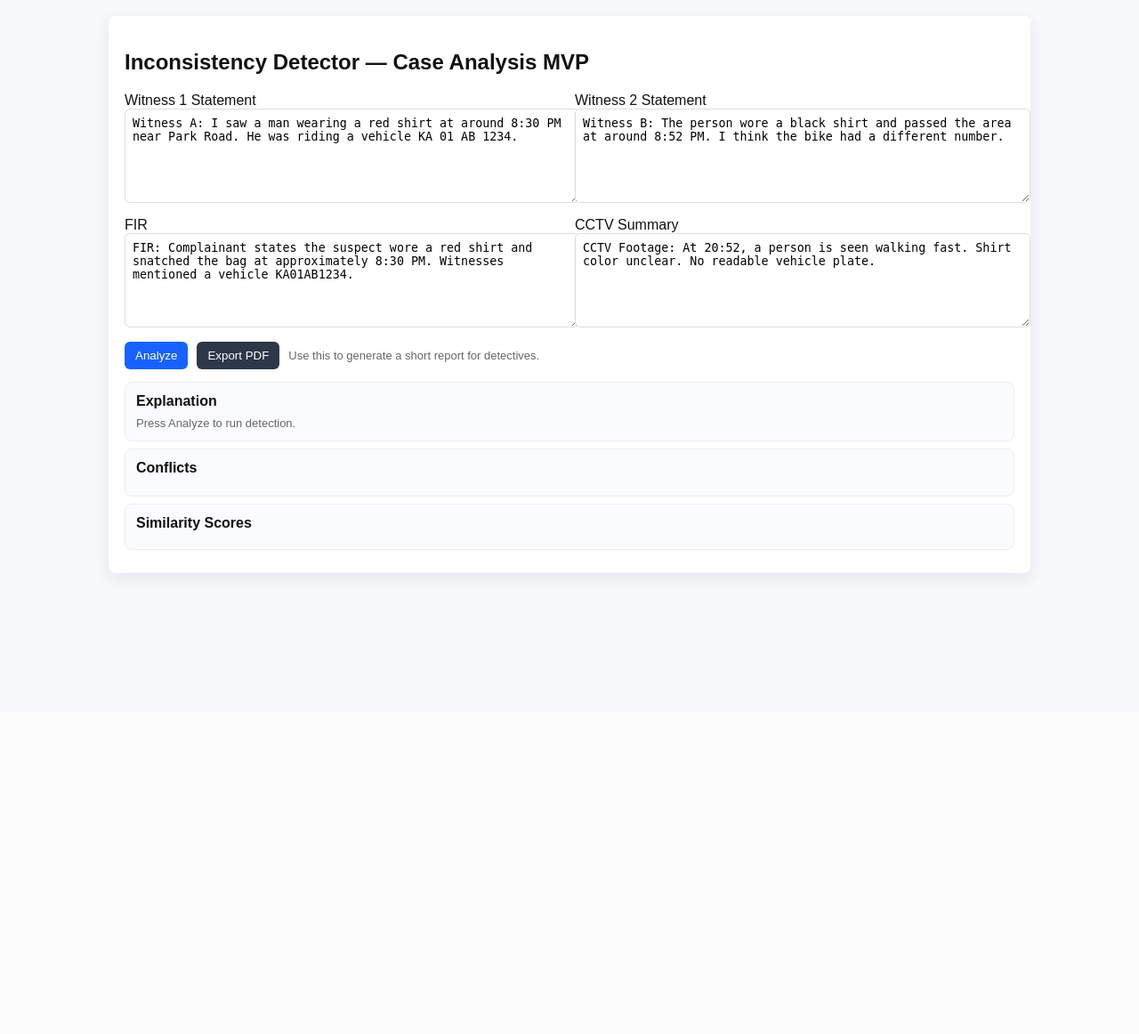
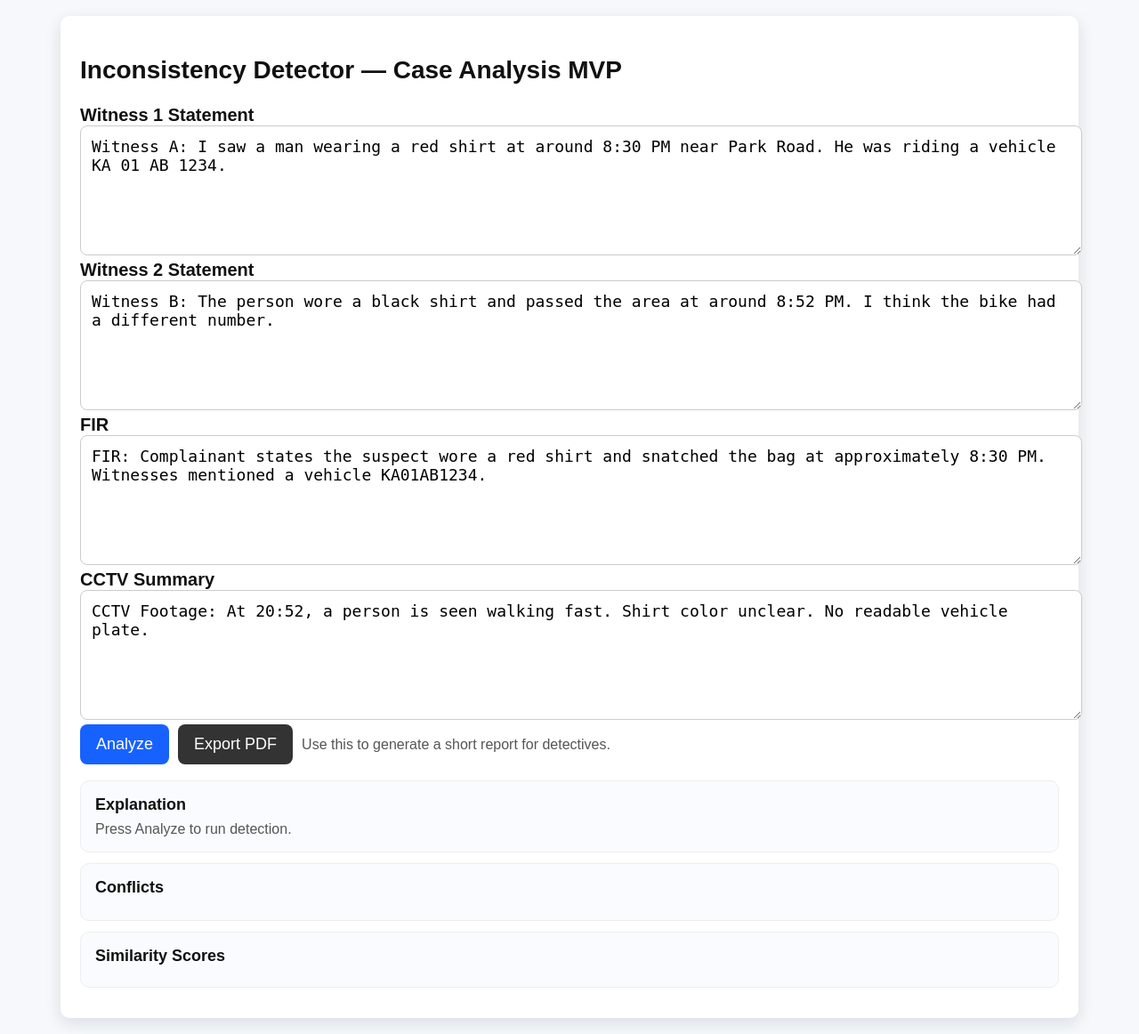
Before and after one commit to Manoj-Sk21/Inconsistency_Detector, a Flask app: page / in a window 1280 px wide. Shown: the whole page at 89% size. Before the commit the page ends 654 px from the top, so only its background shows below. Run offline with Flask 3, Linux system fonts and the light colour scheme.

Commit message:
updated index.html and added extra styling for better UI

```diff
--- a/templates/index.html
+++ b/templates/index.html
@@ -4,25 +4,104 @@
   <meta charset="utf-8" />
   <title>Inconsistency Detector — Demo</title>
   <style>
-    body { font-family: Arial, sans-serif; margin: 18px; background:#f6f8fb; color:#111; }
-    .container { max-width: 1000px; margin: 0 auto; background: #fff; padding: 18px; border-radius:8px; box-shadow: 0 6px 18px rgba(20,30,50,0.08); }
-    textarea { width:100%; height:88px; padding:8px; border-radius:6px; border:1px solid #ddd; resize:vertical; }
-    .row { display:flex; gap:12px; align-items:flex-start; margin-bottom:12px; }
-    .col { flex:1; min-width:180px; }
-    button { background:#1762ff; color:white; border:0; padding:8px 12px; border-radius:6px; cursor:pointer; }
-    button.secondary { background:#2d3748; }
-    .results { margin-top:14px; }
-    .card { background:#fafbff; padding:12px; border-radius:8px; border:1px solid #eee; margin-bottom:8px; }
-    .badge { display:inline-block; padding:6px 8px; border-radius:999px; font-weight:600; font-size:13px; color:white; margin-right:6px; }
-    .badge.high { background:#e53935; }   /* red */
-    .badge.medium { background:#f59e0b; } /* yellow/orange */
-    .badge.low { background:#10b981; }    /* green */
-    .top-panel { display:flex; gap:12px; margin-bottom:12px; }
-    .top-card { flex:1; padding:12px; border-radius:8px; background:linear-gradient(180deg,#fff,#f7fbff); border:1px solid #e6eefc; }
-    .finding { padding:10px; border-radius:6px; background:#fff; border:1px solid #eee; margin-bottom:8px; }
-    .small { font-size:13px; color:#666; }
-    pre { background:#0f1724; color:#e6eefc; padding:10px; border-radius:6px; overflow:auto; max-height:320px; }
-  </style>
+  body {
+    font-family: Arial, sans-serif;
+    margin: 18px;
+    background:#f6f8fb;
+    color:#111;
+    font-size: 18px;   /* increased base font */
+  }
+
+  .container {
+    max-width: 1100px;
+    margin: 0 auto;
+    background: #fff;
+    padding: 22px;
+    border-radius:10px;
+    box-shadow: 0 6px 18px rgba(20,30,50,0.12);
+  }
+
+  h2 { font-size: 28px; }
+
+  label { font-size: 20px; font-weight: 600; }
+
+  textarea {
+    width:100%;
+    height:120px;
+    padding:12px;
+    border-radius:8px;
+    border:1px solid #ccc;
+    resize:vertical;
+    font-size: 18px;        /* bigger text */
+  }
+
+  button {
+    background:#1762ff;
+    color:white;
+    border:0;
+    padding:12px 18px;
+    border-radius:8px;
+    cursor:pointer;
+    font-size: 18px;        /* bigger buttons */
+  }
+  button.secondary { background:#333; }
+
+  .results { margin-top:18px; }
+
+  .card {
+    background:#fafbff;
+    padding:16px;
+    border-radius:10px;
+    border:1px solid #eee;
+    margin-bottom:12px;
+    font-size: 18px;
+  }
+
+  .badge {
+    display:inline-block;
+    padding:8px 12px;
+    border-radius:999px;
+    font-weight:700;
+    font-size:16px;
+    color:white;
+    margin-right:8px;
+  }
+  .badge.high { background:#e53935; }
+  .badge.medium { background:#f59e0b; }
+  .badge.low { background:#10b981; }
+
+  .top-panel { display:flex; gap:16px; margin-bottom:16px; }
+  .top-card {
+    flex:1;
+    padding:16px;
+    border-radius:10px;
+    background:#fff;
+    border:1px solid #e6eefc;
+    font-size:18px;
+  }
+
+  .finding {
+    padding:14px;
+    border-radius:10px;
+    background:#fff;
+    border:1px solid #ddd;
+    margin-bottom:10px;
+    font-size: 18px;
+  }
+
+  .small { font-size:16px; color:#555; }
+
+  pre {
+    background:#0f1724;
+    color:#e6eefc;
+    padding:14px;
+    border-radius:8px;
+    overflow:auto;
+    max-height:400px;
+    font-size: 16px;
+  }
+</style>
+
 </head>
 <body>
   <div class="container">
```
